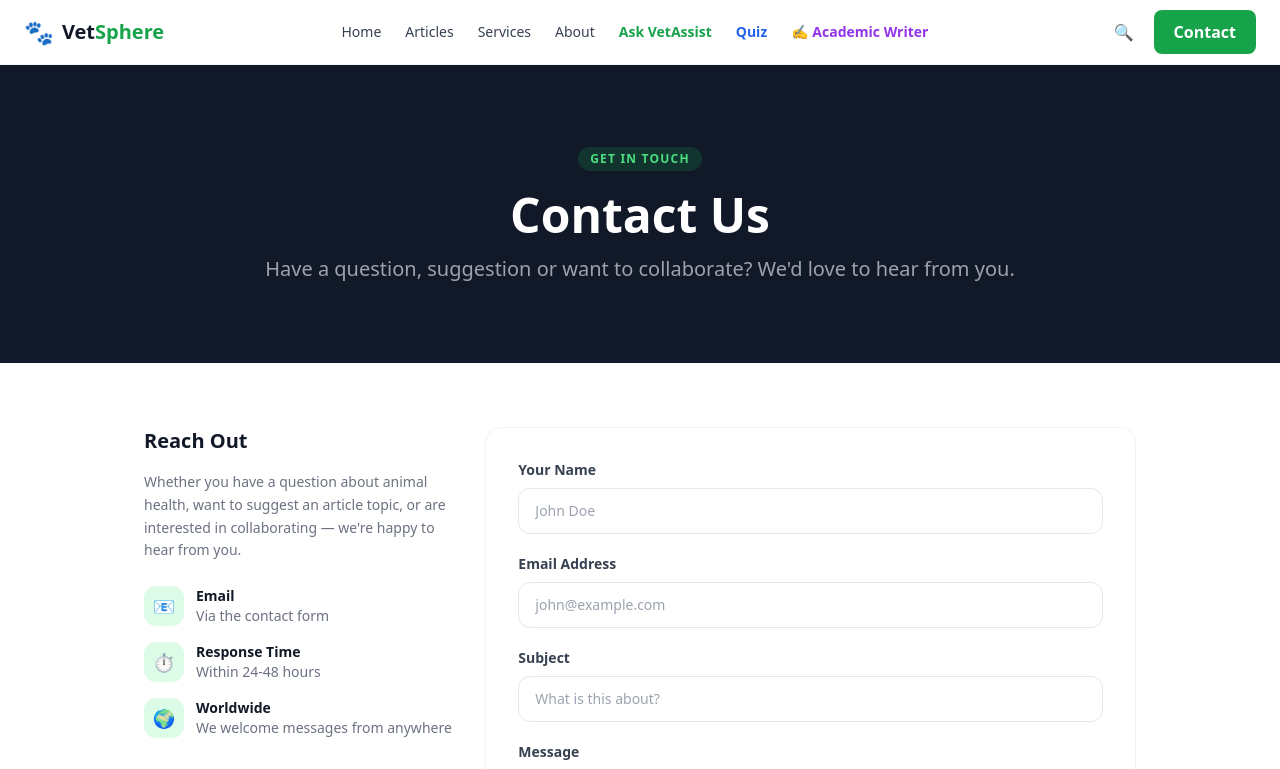
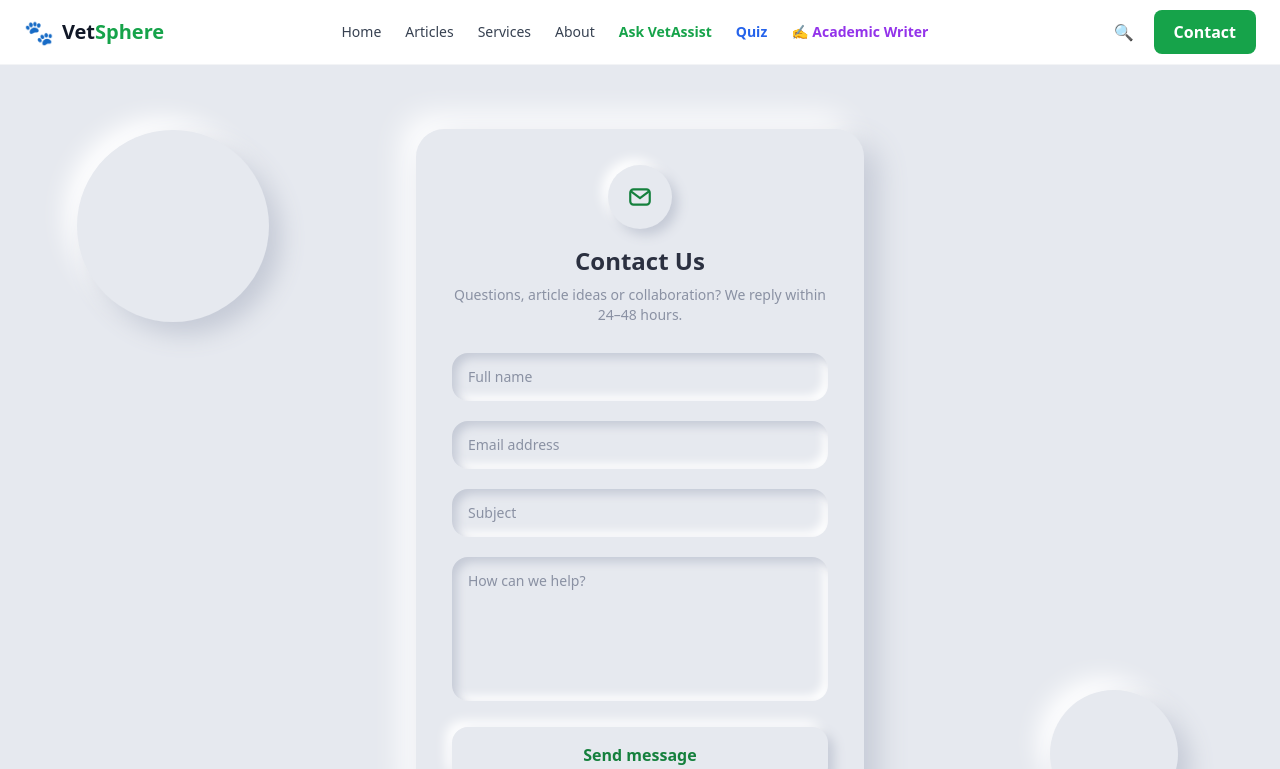
Before and after one commit to mathewschilongo099/VetSphere, a Next.js app: page /contact in a window 1280 px wide. Shown: the top 769 px of the page. Built offline with nearby package versions, Linux system fonts and the light colour scheme.

Commit message:
Restyle contact page to neumorphic design; fix invisible input text in dark mode

```diff
--- a/src/app/contact/page.tsx
+++ b/src/app/contact/page.tsx
@@ -1,5 +1,15 @@
 'use client';
 import { useState } from 'react';
+
+// Explicit text/background colors on every field so typed text stays visible
+// even when the site is in dark mode (body sets text-white there).
+const field =
+  'w-full rounded-2xl bg-[#e6e9ef] px-4 py-3.5 text-sm text-[#2b3040] caret-[#2b3040] ' +
+  'placeholder:text-[#8a91a3] outline-none [color-scheme:light] ' +
+  'shadow-[inset_5px_5px_10px_#c5cad6,inset_-5px_-5px_10px_#ffffff] ' +
+  'focus-visible:ring-2 focus-visible:ring-green-600 ' +
+  '[&:-webkit-autofill]:[-webkit-text-fill-color:#2b3040] ' +
+  '[&:-webkit-autofill]:[-webkit-box-shadow:0_0_0_1000px_#e6e9ef_inset]';
 
 export default function ContactPage() {
   const [status, setStatus] = useState<'idle' | 'sending' | 'success' | 'error'>('idle');
@@ -30,125 +40,104 @@ export default function ContactPage() {
   }
 
   return (
-    <div className="min-h-screen bg-white w-full overflow-x-hidden">
+    <div className="relative min-h-screen w-full overflow-hidden bg-[#e6e9ef] px-4 py-16 text-[#2b3040]">
+      {/* Floating circles */}
+      <div
+        aria-hidden="true"
+        className="pointer-events-none absolute left-[6%] top-[8%] hidden h-48 w-48 rounded-full bg-[#e6e9ef] shadow-[12px_12px_24px_#c5cad6,-12px_-12px_24px_#ffffff] sm:block"
+      />
+      <div
+        aria-hidden="true"
+        className="pointer-events-none absolute bottom-[8%] right-[8%] hidden h-32 w-32 rounded-full bg-[#e6e9ef] shadow-[12px_12px_24px_#c5cad6,-12px_-12px_24px_#ffffff] sm:block"
+      />
 
-      {/* Hero */}
-      <section className="bg-gray-900 text-white py-20 w-full">
-        <div className="max-w-4xl mx-auto px-4 text-center">
-          <span className="inline-block bg-green-600/20 text-green-400 text-xs font-semibold px-3 py-1 rounded-full mb-5 uppercase tracking-widest">
-            Get In Touch
-          </span>
-          <h1 className="text-4xl sm:text-5xl font-extrabold mb-4">Contact Us</h1>
-          <p className="text-gray-400 text-base sm:text-xl">
-            Have a question, suggestion or want to collaborate? We'd love to hear from you.
-          </p>
-        </div>
-      </section>
-
-      {/* Contact Section */}
-      <section className="max-w-5xl mx-auto px-4 py-16">
-        <div className="grid grid-cols-1 sm:grid-cols-3 gap-8">
-
-          {/* Info */}
-          <div className="sm:col-span-1 space-y-6">
-            <div>
-              <h2 className="text-xl font-extrabold text-gray-900 mb-4">Reach Out</h2>
-              <p className="text-gray-500 text-sm leading-relaxed">
-                Whether you have a question about animal health, want to suggest an article topic, or are interested in collaborating — we're happy to hear from you.
-              </p>
-            </div>
-            <div className="space-y-4">
-              <div className="flex items-start gap-3">
-                <div className="w-10 h-10 bg-green-100 rounded-xl flex items-center justify-center text-lg shrink-0">📧</div>
-                <div>
-                  <p className="font-semibold text-gray-900 text-sm">Email</p>
-                  <p className="text-gray-500 text-sm">Via the contact form</p>
-                </div>
-              </div>
-              <div className="flex items-start gap-3">
-                <div className="w-10 h-10 bg-green-100 rounded-xl flex items-center justify-center text-lg shrink-0">⏱️</div>
-                <div>
-                  <p className="font-semibold text-gray-900 text-sm">Response Time</p>
-                  <p className="text-gray-500 text-sm">Within 24-48 hours</p>
-                </div>
-              </div>
-              <div className="flex items-start gap-3">
-                <div className="w-10 h-10 bg-green-100 rounded-xl flex items-center justify-center text-lg shrink-0">🌍</div>
-                <div>
-                  <p className="font-semibold text-gray-900 text-sm">Worldwide</p>
-                  <p className="text-gray-500 text-sm">We welcome messages from anywhere</p>
-                </div>
-              </div>
-            </div>
+      <div className="relative z-10 mx-auto w-full max-w-md rounded-[28px] bg-[#e6e9ef] p-6 shadow-[14px_14px_30px_#c5cad6,-14px_-14px_30px_#ffffff] sm:p-9">
+        <div
+          aria-hidden="true"
+          className="mx-auto mb-4 flex h-16 w-16 items-center justify-center rounded-full bg-[#e6e9ef] text-green-700 shadow-[6px_6px_12px_#c5cad6,-6px_-6px_12px_#ffffff]"
+        >
+          <svg
+            width="26"
+            height="26"
+            viewBox="0 0 24 24"
+            fill="none"
+            stroke="currentColor"
+            strokeWidth="2"
+            strokeLinecap="round"
+            strokeLinejoin="round"
+          >
+            <rect x="3" y="5" width="18" height="14" rx="3" />
+            <path d="m4 7 8 6 8-6" />
+          </svg>
         </div>
 
-          {/* Form */}
-          <div className="sm:col-span-2">
-            <form onSubmit={handleSubmit} className="bg-white border border-gray-100 rounded-2xl shadow-sm p-6 sm:p-8 space-y-5">
+        <h1 className="text-center text-2xl font-extrabold text-[#2b3040]">Contact Us</h1>
+        <p className="mb-7 mt-2 text-center text-sm text-[#8a91a3]">
+          Questions, article ideas or collaboration? We reply within 24–48 hours.
+        </p>
 
+        <form onSubmit={handleSubmit} className="space-y-5">
           {status === 'success' && (
-                <div className="bg-green-50 border border-green-200 text-green-700 rounded-xl p-4 text-sm font-medium">
-                  ✅ Message sent successfully! We'll get back to you within 24-48 hours.
+            <div
+              role="status"
+              className="rounded-2xl bg-[#e6e9ef] p-4 text-sm font-medium text-green-700 shadow-[inset_4px_4px_8px_#c5cad6,inset_-4px_-4px_8px_#ffffff]"
+            >
+              Message sent. We’ll get back to you within 24–48 hours.
             </div>
           )}
 
           {status === 'error' && (
-                <div className="bg-red-50 border border-red-200 text-red-700 rounded-xl p-4 text-sm font-medium">
-                  ❌ Something went wrong. Please try again or email us directly.
+            <div
+              role="alert"
+              className="rounded-2xl bg-[#e6e9ef] p-4 text-sm font-medium text-red-600 shadow-[inset_4px_4px_8px_#c5cad6,inset_-4px_-4px_8px_#ffffff]"
+            >
+              Message not sent. Check your connection and try again.
             </div>
           )}
 
-              <div>
-                <label className="block text-sm font-semibold text-gray-700 mb-2">Your Name</label>
           <input
             type="text"
             name="name"
             required
-                  placeholder="John Doe"
-                  className="w-full px-4 py-3 border border-gray-200 rounded-xl text-sm focus:outline-none focus:ring-2 focus:ring-green-500"
+            placeholder="Full name"
+            aria-label="Full name"
+            autoComplete="name"
+            className={field}
           />
-              </div>
-              <div>
-                <label className="block text-sm font-semibold text-gray-700 mb-2">Email Address</label>
           <input
             type="email"
             name="email"
             required
-                  placeholder="john@example.com"
-                  className="w-full px-4 py-3 border border-gray-200 rounded-xl text-sm focus:outline-none focus:ring-2 focus:ring-green-500"
+            placeholder="Email address"
+            aria-label="Email address"
+            autoComplete="email"
+            className={field}
           />
-              </div>
-              <div>
-                <label className="block text-sm font-semibold text-gray-700 mb-2">Subject</label>
           <input
             type="text"
             name="subject"
             required
-                  placeholder="What is this about?"
-                  className="w-full px-4 py-3 border border-gray-200 rounded-xl text-sm focus:outline-none focus:ring-2 focus:ring-green-500"
+            placeholder="Subject"
+            aria-label="Subject"
+            className={field}
           />
-              </div>
-              <div>
-                <label className="block text-sm font-semibold text-gray-700 mb-2">Message</label>
           <textarea
             name="message"
             required
             placeholder="How can we help?"
-                  className="w-full px-4 py-3 border border-gray-200 rounded-xl text-sm h-36 focus:outline-none focus:ring-2 focus:ring-green-500 resize-none"
+            aria-label="Message"
+            className={`${field} h-36 resize-none`}
           />
-              </div>
+
           <button
             type="submit"
             disabled={status === 'sending'}
-                className="w-full bg-green-700 hover:bg-green-800 disabled:bg-green-400 text-white py-4 rounded-xl font-bold text-base transition"
+            className="w-full rounded-2xl bg-[#e6e9ef] py-4 text-base font-bold text-green-700 shadow-[6px_6px_12px_#c5cad6,-6px_-6px_12px_#ffffff] transition-shadow hover:shadow-[8px_8px_16px_#c5cad6,-8px_-8px_16px_#ffffff] active:shadow-[inset_4px_4px_8px_#c5cad6,inset_-4px_-4px_8px_#ffffff] focus-visible:outline focus-visible:outline-2 focus-visible:outline-offset-4 focus-visible:outline-green-600 disabled:opacity-60"
           >
-                {status === 'sending' ? 'Sending...' : 'Send Message'}
+            {status === 'sending' ? 'Sending…' : 'Send message'}
           </button>
         </form>
       </div>
     </div>
-      </section>
-
-    </div>
   );
 }
```
Lines whose indentation alone changed are shown as unchanged.
